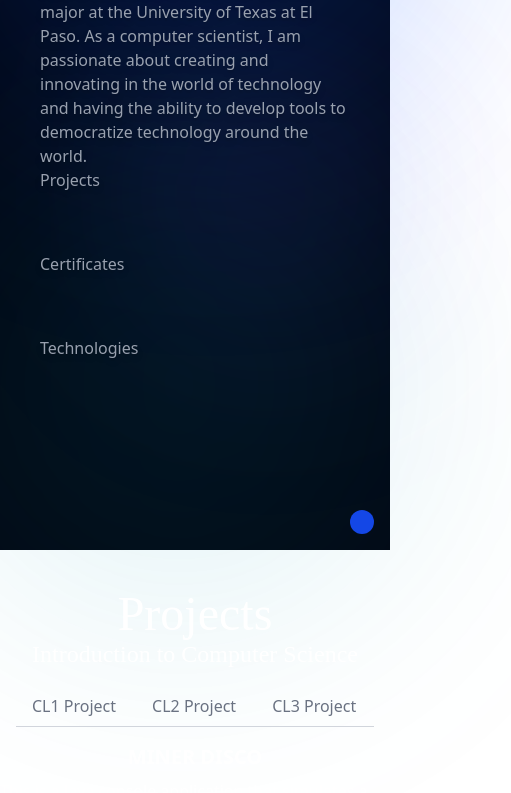
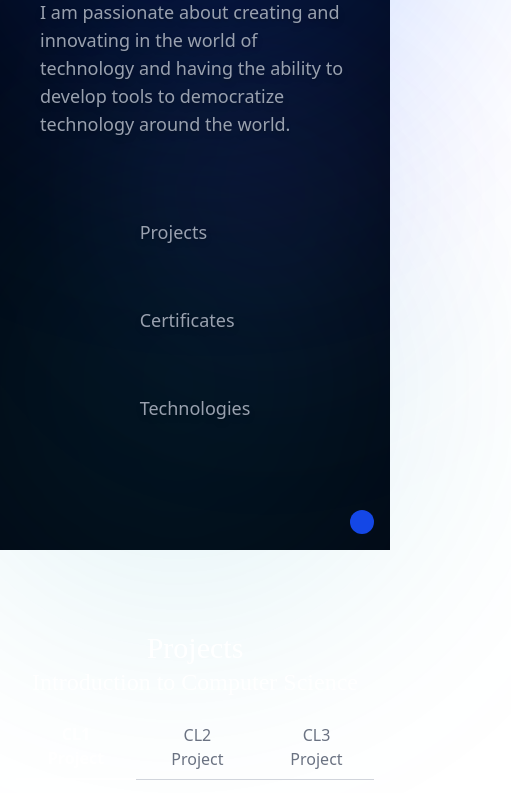
Before and after one commit to garcialuevanosaul-design/my-portafolio, a website: page index.html in a window 390 px wide. Shown: the part 294-1087 px from the top of the page, 511 px wide, since content can reach past the window. Drawn offline with Linux system fonts and the light colour scheme.

Commit message:
Issue with measures

```diff
--- a/index.html
+++ b/index.html
@@ -21,7 +21,7 @@
 
         <div class="absolute top-[40%] left-[30%] h-[300px] w-[300px] rounded-full bg-indigo-500/10 blur-[100px]"></div>
     </div>
-    <header class="flex-header absolute w-full z-50 pr-25">
+    <header class="flex-header absolute w-full z-50">
         <a href="http://www.linkedin.com/in/saul-garcia-luevano" class="font-header hover:text-white"
             target="_blank">Linkedin</a>
         <a href="https://github.com/garcialuevanosaul-design" class="font-header hover:text-white" target="_blank">
@@ -29,20 +29,20 @@
         <a href="src/Official_CV.pdf" class="font-header hover:text-white" download="resume">CV ↓</a>
     </header>
     <main>
-        <section class="h-screen snap-start flex flex-col justify-center items-center" id="home"> <!--Home Section-->
-            <div class="flex-col md:flex-row justify-between items-start px-10">
+        <section class="h-screen snap-start flex flex-row justify-center items-center" id="home"> <!--Home Section-->
+            <div class="flex flex-col md:flex-row justify-center items-center md:items-start px-10 md:text-center gap-20">
 
-                <div class="md:ml-45 md:mr-50">
+                <div>
                     <!-- Header content -->
                     <h1 class="text-white font-[Google_Sans_Code] text-4xl md:text-6xl lg:text-8xl  ">Hello! I'm Saul Garcia</h1>
                     <p class="font-header">I am a sophomore computer science major at the University of Texas at El
-                        Paso. As a computer scientist, I am passionate about creating and innovating in the world of
-                        technology and having the ability to develop tools to democratize technology around the world.
+                        Paso. As a computer scientist, <br>I am passionate about creating and innovating in the world of
+                        technology and having the ability to <br> develop tools to democratize technology around the world.
                     </p>
 
                 </div>
 
-                <ul class="list-none space-y-15 m-0 md:mr-50 md:ml-25">
+                <ul class="list-none space-y-15 m-0 ">
                     <li class="font-header hover:text-white"><a href="#projects">Projects</a></li>
                     <li class="font-header hover:text-white"><a href="#certificates">Certificates</a></li>
                     <li class="font-header hover:text-white"><a href="#technologies">Technologies</a></li>
@@ -91,7 +91,7 @@
                     <div class="flex justify-center">
                         <div class="codeDisplay-style ">
                             <pre>
-            <code class="language-java">
+            <code class="language-java text-sm">
                 import java.io.File;
                 import java.io.FileNotFoundException;
                 import java.util.InputMismatchException;
@@ -996,7 +996,7 @@
                 </div>
 
             </div>
-            <div class="mx-auto mt-25 rounded-lg bg-transparent text-white border border-gray-50 pl-20 pt-5 pb-5 w-full max-w-6xl flex flex-col justify-center items-center">
+            <div class="project-Card">
                 <h2 class="font-[Stack_Sans] text-3xl text-white">Final Project: Relational Database for Local
                     Businesses
                 </h2>
@@ -1025,7 +1025,7 @@
             </div>
         </section>
 
-        <section class="h-screen snap-start flex flex-col justify-center items-center" id="certificates">
+        <section class="min-h-screen py-10 snap-start flex flex-col justify-center items-center" id="certificates" id="certificates">
             <!--Certificates Section-->
             <div class="flex justify-center pt-10 pb-5">
                 <h2 class="font-subtitles">
@@ -1087,7 +1087,7 @@
 
         </section>
 
-        <section class="h-screen snap-start flex flex-col justify-center items-center" id="technologies">
+        <section class="min-h-screen py-10 snap-start flex flex-col justify-center items-center" id="technologies">
             <!--Technologies Section-->
             <div class="flex justify-center pt-10 pb-5">
                 <h1 class="font-subtitles flex flex-col justify-center items-center">Technologies</h1>
--- a/package.json
+++ b/package.json
@@ -6,9 +6,9 @@
   "author": "",
   "type": "commonjs",
   "main": "index.js",
-  "scripts": {
+"scripts": {
     "test": "echo \"Error: no test specified\" && exit 1",
-    "build": "tailwindcss -i ./src/input.css -o ./dist/output.css --minify"
+    "build": "tailwindcss -i ./src/input.css -o ./src/output.css --content \"./**/*.{html,js}\" --minify"
   },
   "dependencies": {
     "@tailwindcss/cli": "^4.1.17",
--- a/src/input.css
+++ b/src/input.css
@@ -15,6 +15,10 @@
 
 @utility font-subtitles {
     @apply font-[Stack_Sans] text-3xl md:text-5xl text-white text-center;
+}
+
+@utility project-Card{
+    @apply mx-auto mt-25 rounded-lg bg-transparent text-white border border-gray-50 p-6 md:pl-20 pt-5 pb-5 w-full max-w-6xl flex flex-col justify-center items-center;
 }
 
 @layer {
@@ -50,7 +54,7 @@
 }
 
 @utility codeDisplay-style {
-    @apply flex justify-center w-full max-w-4xl mx-auto h-96 overflow-auto rounded-lg border border-gray-700 bg-gray-900 shadow-lg mt-5;
+    @apply p-4 w-full max-w-4xl mx-auto h-96 overflow-auto rounded-lg border border-gray-700 bg-gray-900 shadow-lg mt-5;
 }
 
 /* CERTIFICATE FLASHCARDS*/
@@ -58,7 +62,7 @@
     /* Main Wrapper */
     .card {
         /* Added w-full here so the container spans the screen width */
-        @apply grid grid-cols-1 md:grid-cols-2 lg:grid-cols-3 gap-8 w-full max-w-6xl mx-auto px-4;
+        @apply grid grid-cols-1 md:grid-cols-2 gap-8 w-full max-w-6xl mx-auto px-4;
     }
 
     /* Individual Flashcard */
```
Also changed, not shown: src/output.css.
